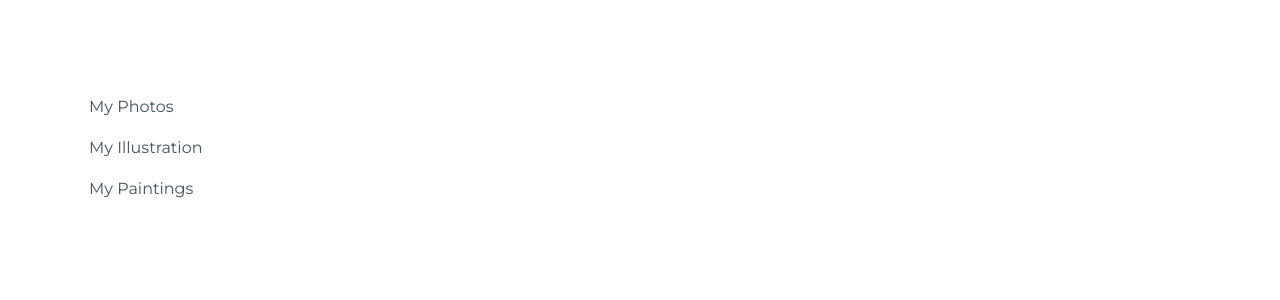
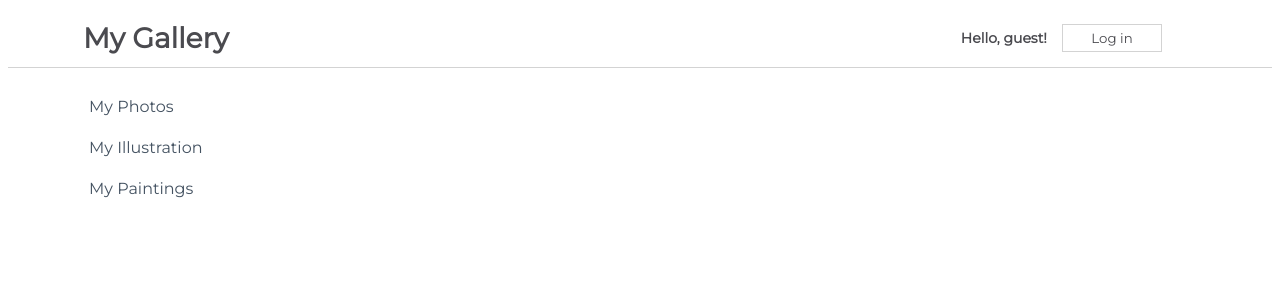
Before and after one commit to Hujanen91/react-functional-components, a React (Create React App) app in the folder my-app/: page / in a window 1280 px wide. Shown: the top 300 px of the page. Built offline with nearby package versions, Linux system fonts and the light colour scheme.

Commit message:
Complete challenge

```diff
--- a/my-app/src/App.js
+++ b/my-app/src/App.js
@@ -1,10 +1,12 @@
 import css from './App.module.css';
+import NavBarSimple from './components/NavBarSimple';
 import Sidebar from './components/Sidebar';
 
 function App() {
   return (
     <div className={css.App}>
       {/* Add your components here */}
+      <NavBarSimple />
       <Sidebar />
     </div>
   );
--- /dev/null
+++ b/my-app/src/components/NavBarSimple.js
@@ -0,0 +1,35 @@
+import React, { Component } from 'react'
+import css from './css/NavBarSimple.module.css'
+
+class NavBarSimple extends Component {
+
+    constructor(props) {
+        super(props);
+
+        this.state = {
+            message: "Hello, guest!",
+            buttonText: "Log in"
+        }
+    }
+
+    handleClick = () => {
+        this.setState((prevState) => ({
+            message: prevState.message === "Hello, guest!" ? "Welcome back, user!" : "Hello, guest!",
+            buttonText: prevState.buttonText === "Log out" ? "Log in" : "Log out",
+        }), ()=> console.log(this.state.message))
+    }
+
+    render() {
+        return (
+            <div className={css.NavBar}>
+                <h1>My Gallery</h1>
+                <div>
+                    <span>{this.state.message}</span>
+                    <button onClick={() => this.handleClick()}>{this.state.buttonText}</button>
+                </div>
+            </div>
+        )
+    }
+}
+
+export default NavBarSimple
```
